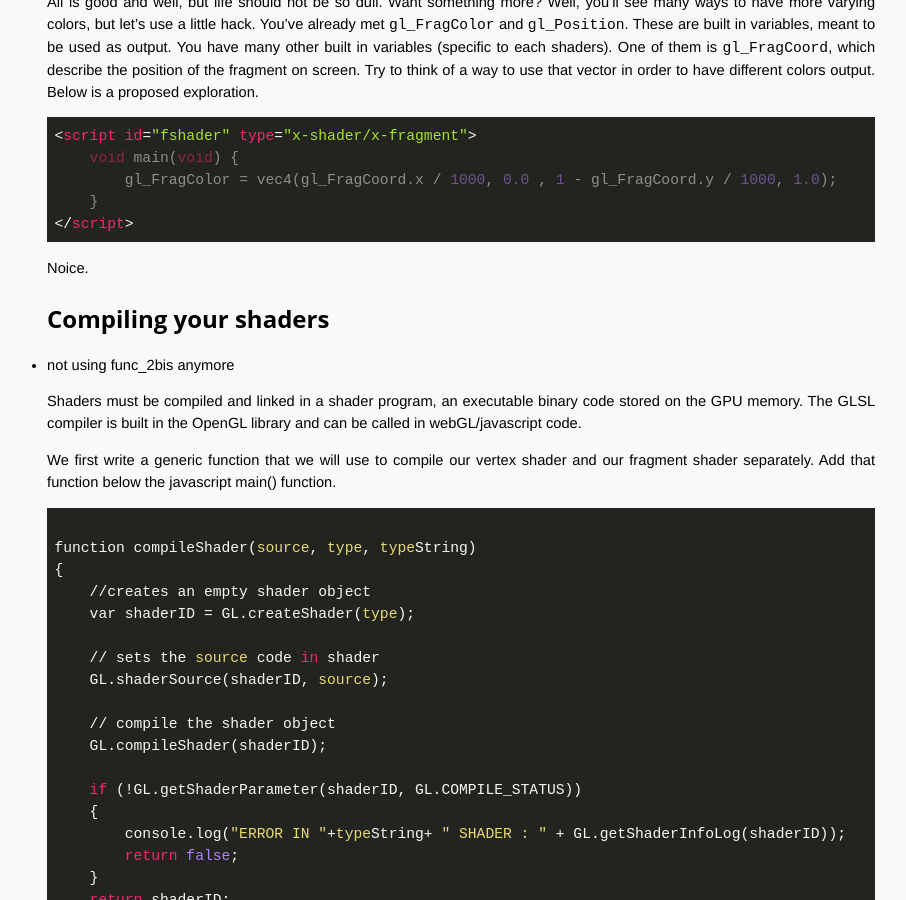
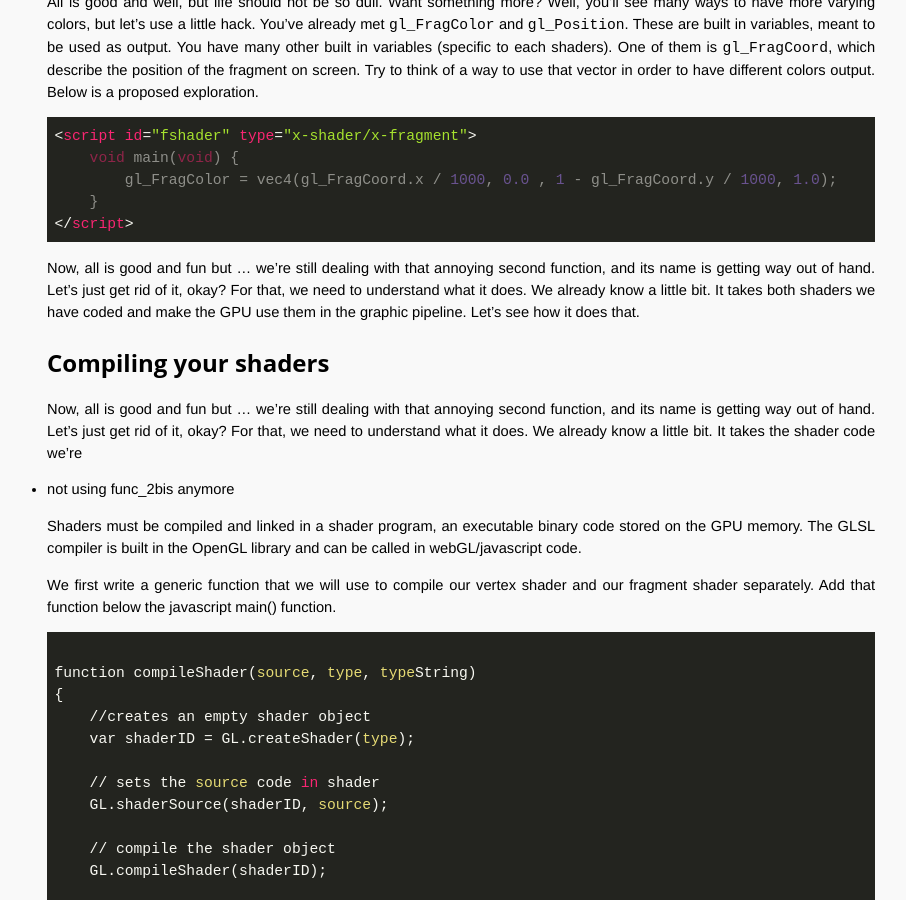
Before and after one commit to OpenTechSchool-Brussels/intro-to-webGL-and-shaders, a Jekyll site: the page built from log2_intro_shaders.md, in a window 1280 px wide and 900 px high, scrolled down 2354 px. Shown: the whole window, without its empty margins (309-1215 px from the left). Built offline with Jekyll 4.4.1, drawn with Linux system fonts in a browser that asks for light colours.

Commit message:
Update log2_intro_shaders.md

```diff
--- a/log2_intro_shaders.md
+++ b/log2_intro_shaders.md
@@ -95,10 +95,13 @@ All is good and well, but life should not be so dull. Want something more? Well,
 </script>
 ~~~
 
-Noice.
+Now, all is good and fun but ... we're still dealing with that annoying second function, and its name is getting way out of hand. Let's just get rid of it, okay? For that, we need to understand what it does. We already know a little bit. It takes both shaders we have coded and make the GPU use them in the graphic pipeline. Let's see how it does that.
 
 
 ## Compiling your shaders
+
+Now, all is good and fun but ... we're still dealing with that annoying second function, and its name is getting way out of hand. Let's just get rid of it, okay? For that, we need to understand what it does. We already know a little bit. It takes the shader code we're
+
 
 * not using func_2bis anymore
 
```
